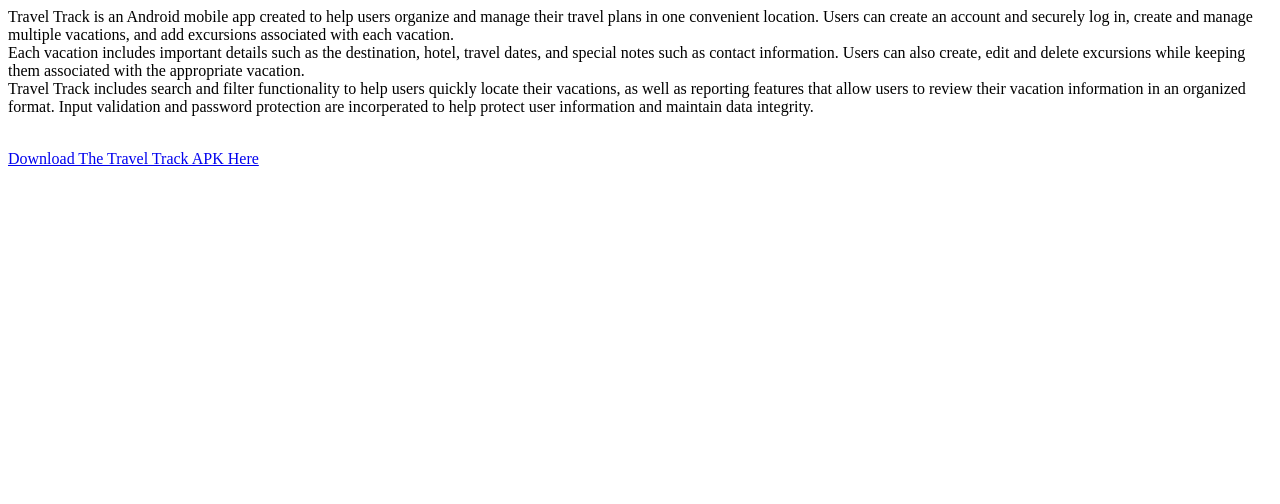
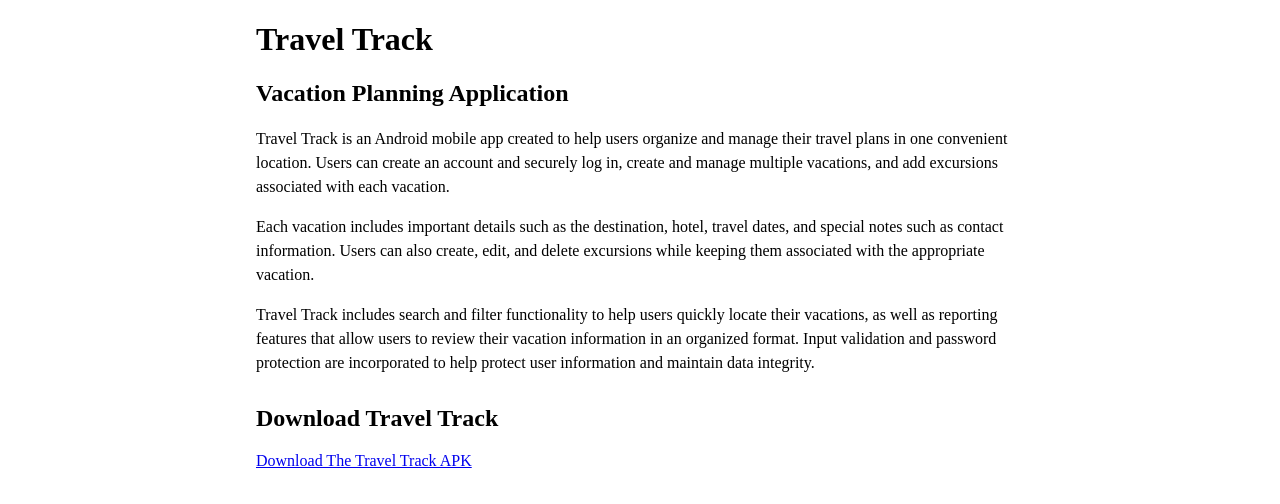
Before and after one commit to Hdavis73/travel-track-page, a plain HTML site: page index.html in a window 1280 px wide. Drawn offline with Linux system fonts and the light colour scheme.

Commit message:
Update index.html
formatting

```diff
--- a/index.html
+++ b/index.html
@@ -1,10 +1,62 @@
-<p width="60%" margin="auto" >Travel Track is an Android mobile app created to help users organize and manage their travel plans in one convenient location. Users can create an account and securely log in, create
- and manage multiple vacations, and add excursions associated with each vacation.
-<br>
-Each vacation includes important details such as the destination, hotel, travel dates, and special notes such as contact information. Users can also create, edit and delete excursions while keeping them
- associated with the appropriate vacation.
-<br>
-Travel Track includes search and filter functionality to help users quickly locate their vacations, as well as reporting features that allow users to review their vacation information in an organized format.
- Input validation and password protection are incorperated to help protect user information and maintain data integrity.</p>
-<br>
-<a href=" https://westerngovernorsuniversity-my.sharepoint.com/:u:/g/personal/hdav351_wgu_edu/IQD46qPhMpg3R5BCrR7B7XI2AS2cSSK5XpFrDgDM7qrehN8?e=yeDvdT" > Download The Travel Track APK Here</a>
+<!DOCTYPE html>
+<html lang="en">
+<head>
+    <meta charset="UTF-8">
+    <meta name="viewport" content="width=device-width, initial-scale=1.0">
+
+    <title>Travel Track</title>
+
+    <style>
+        body {
+            width: 60%;
+            margin: auto;
+        }
+
+        p {
+            line-height: 1.5;
+        }
+
+        .download {
+            margin-top: 30px;
+        }
+    </style>
+</head>
+
+<body>
+
+    <h1>Travel Track</h1>
+
+    <h2>Vacation Planning Application</h2>
+
+    <p>
+        Travel Track is an Android mobile app created to help users organize
+        and manage their travel plans in one convenient location. Users can
+        create an account and securely log in, create and manage multiple
+        vacations, and add excursions associated with each vacation.
+    </p>
+
+    <p>
+        Each vacation includes important details such as the destination,
+        hotel, travel dates, and special notes such as contact information.
+        Users can also create, edit, and delete excursions while keeping them
+        associated with the appropriate vacation.
+    </p>
+
+    <p>
+        Travel Track includes search and filter functionality to help users
+        quickly locate their vacations, as well as reporting features that
+        allow users to review their vacation information in an organized
+        format. Input validation and password protection are incorporated
+        to help protect user information and maintain data integrity.
+    </p>
+
+    <div class="download">
+        <h2>Download Travel Track</h2>
+
+        <a href="https://westerngoverningsuniversity-my.sharepoint.com/:u:/g/personal/hdav351_wgu_edu/IQD46qPhMpg3R5BCrR7B7XI2AS2cSSK5XpFrDgDM7qrehN8?e=yeDvdT">
+            Download The Travel Track APK
+        </a>
+    </div>
+
+</body>
+</html>
```
